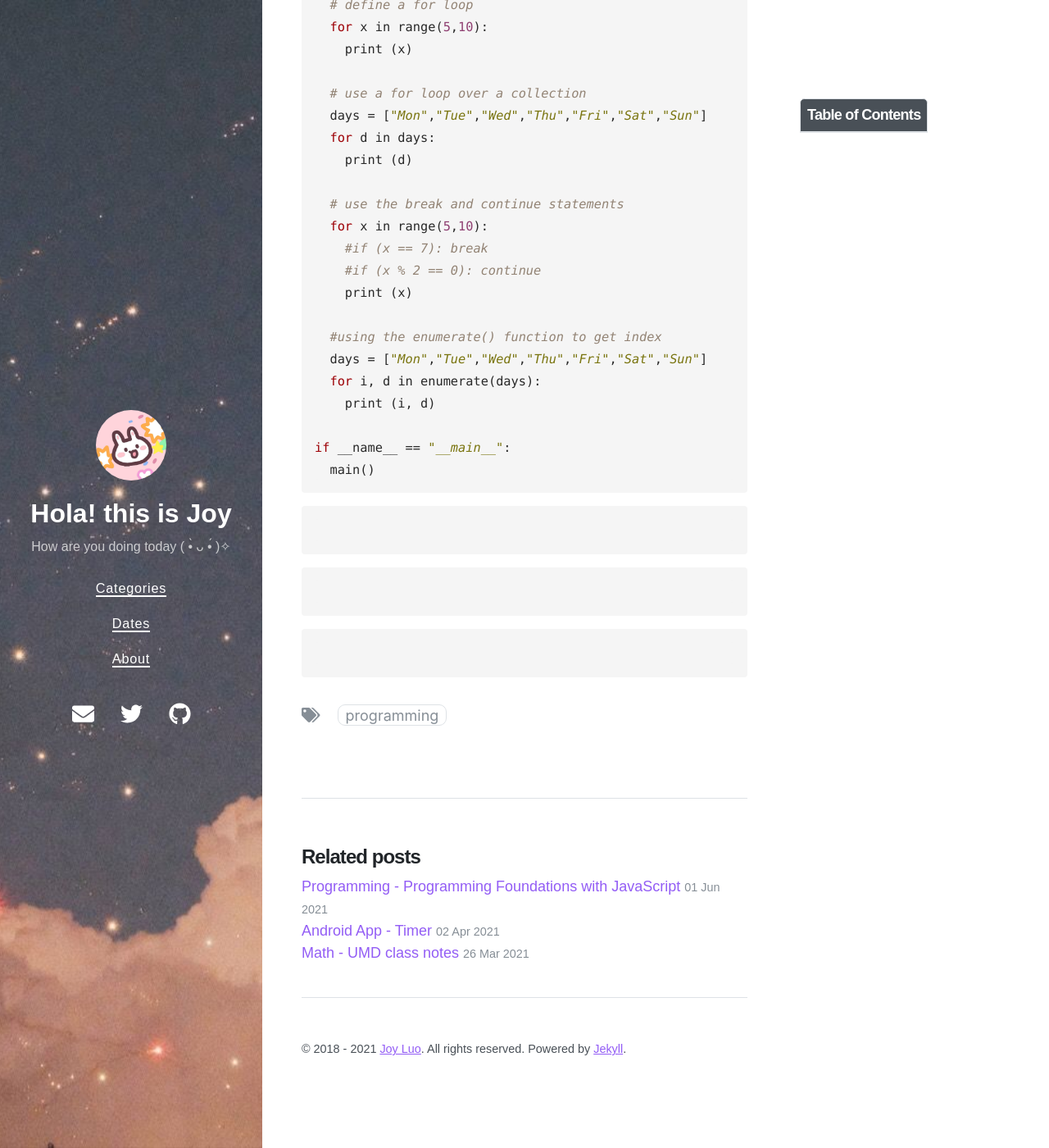
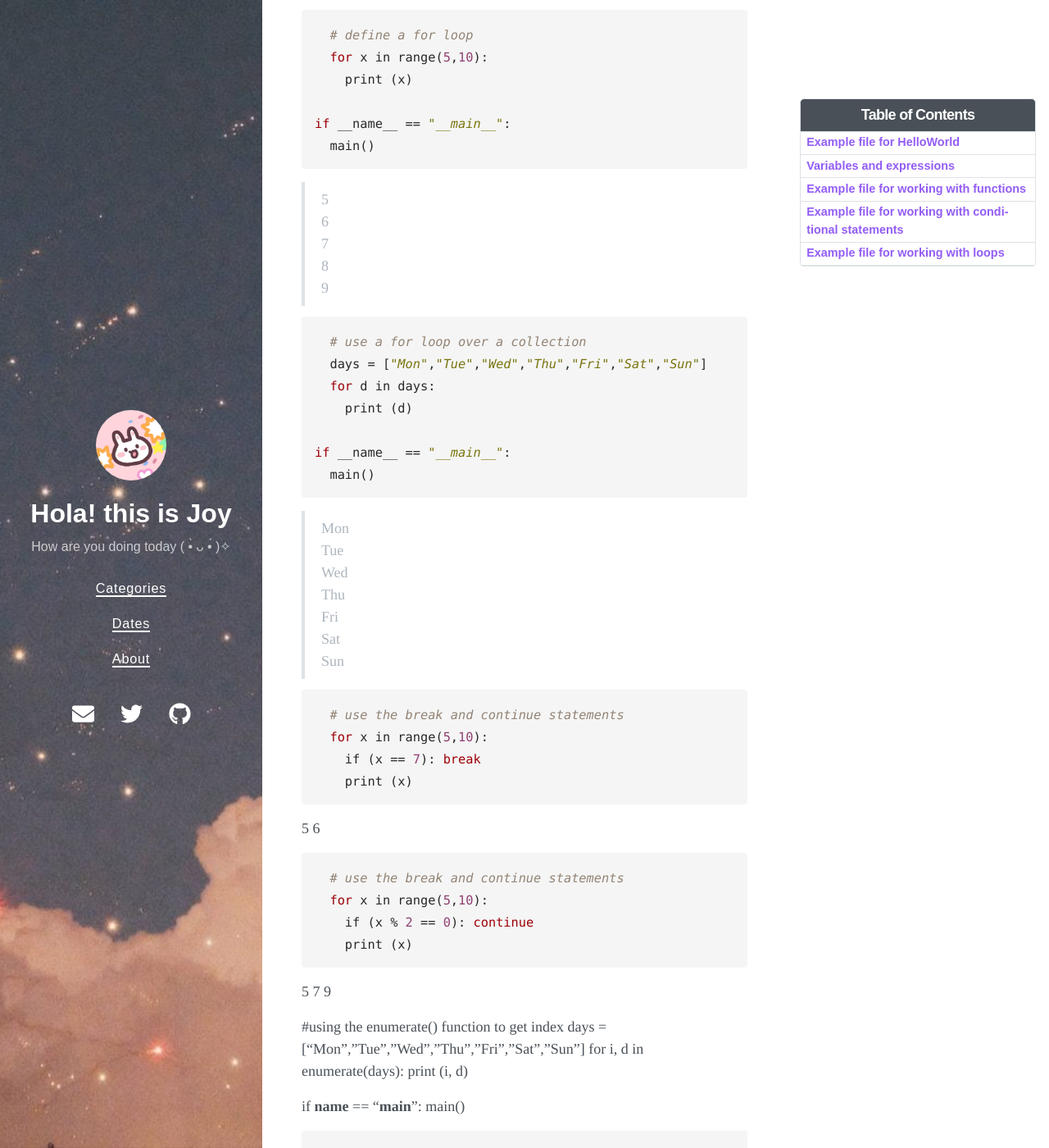
Before and after one commit to Joy3Luo/mathnotes, a Jekyll site: the page built from _posts/2021-01-02-SDE-python.md, in a window 1280 px wide and 1400 px high, scrolled down 5497 px. Shown: the whole window at 82% size. Built offline with Jekyll 4.4.1, drawn with Linux system fonts in a browser that asks for light colours; nearby versions of some CDN libraries; some of the changed text lies outside the part shown.

Commit message:
Update 2021-01-02-SDE-python.md

````diff
--- a/_posts/2021-01-02-SDE-python.md
+++ b/_posts/2021-01-02-SDE-python.md
@@ -41,7 +41,7 @@ C:\Users\joy3l\Desktop\Exercise Files\Chap01>python 01_03.py
 Hello world!
 ```
 
-#### Example file for HelloWorld
+### Example file for HelloWorld
 ```python
 def main():
     print("hello world!")
@@ -55,7 +55,7 @@ if __name__ == "__main__":
   What is your name? ***joe*** <br />
   Nice to meet you, joe
 
-#### variables and expressions
+### Variables and expressions
 
 ```python
 # Declare a variable and initialize it
@@ -111,7 +111,7 @@ print (f)
 > NameError: name 'f' is not defined
 
 
-#### Example file for working with functions
+### Example file for working with functions
 
 ```python
 # define a basic function
@@ -174,7 +174,7 @@ print(multi_add(4, 5, 10, 4))
 ```
 > 23
 
-#### Example file for working with conditional statements
+### Example file for working with conditional statements
 
 ```python
 def main():
@@ -203,7 +203,7 @@ if __name__ == "__main__":
 > x is less than y <br />
   x is less than y
 
-#### Example file for working with loops
+### Example file for working with loops
 
 ```python
 def main():
@@ -228,16 +228,51 @@ if __name__ == "__main__":
   for x in range(5,10):
     print (x)
 
+if __name__ == "__main__":
+  main()
+```
+> 5 <br />
+  6 <br />
+  7 <br />
+  8 <br />
+  9 <br />
+
+```python
   # use a for loop over a collection
   days = ["Mon","Tue","Wed","Thu","Fri","Sat","Sun"]
   for d in days:
     print (d)
 
+if __name__ == "__main__":
+  main()
+```
+> Mon <br />
+  Tue <br />
+  Wed <br />
+  Thu <br />
+  Fri <br />
+  Sat <br />
+  Sun <br />
+
+```python
   # use the break and continue statements
   for x in range(5,10):
-    #if (x == 7): break
-    #if (x % 2 == 0): continue
+    if (x == 7): break
     print (x)
+```
+5
+6
+
+```python
+  # use the break and continue statements
+  for x in range(5,10):
+    if (x % 2 == 0): continue
+    print (x)
+```
+5
+7
+9
+
 
   #using the enumerate() function to get index
   days = ["Mon","Tue","Wed","Thu","Fri","Sat","Sun"]
````
